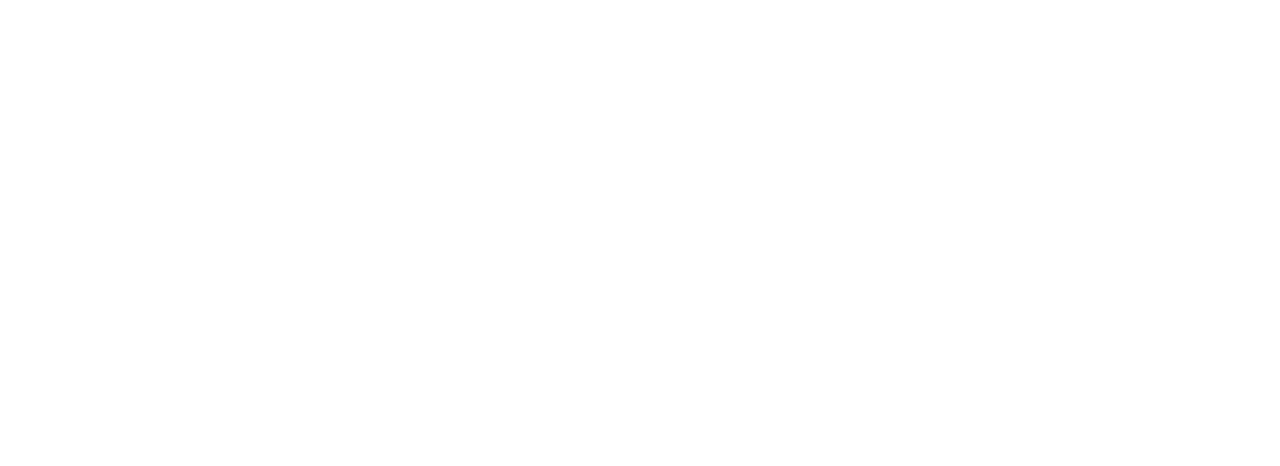
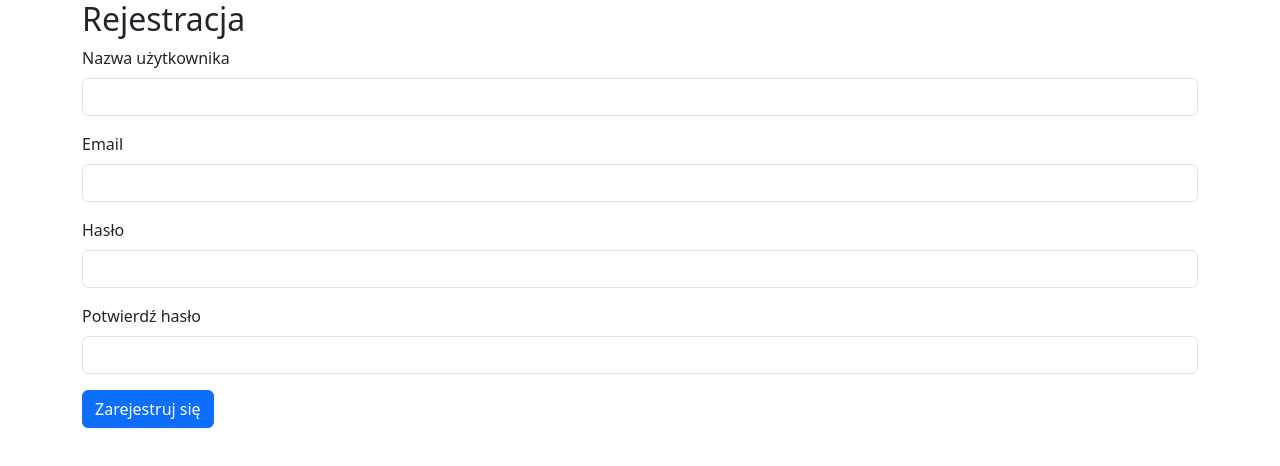
Before and after one commit to HubertSienicki/tin-project-2023, a React (Create React App) app in the folder tin-project-frontend/: page /register in a window 1280 px wide. Before the commit this address had no page. Shown: the top 466 px of the page. Built offline with nearby package versions, Linux system fonts and the light colour scheme.

Commit message:
add register page

```diff
--- /dev/null
+++ b/tin-project-frontend/src/pages/Register/Register.js
@@ -0,0 +1,91 @@
+import axios from "axios";
+import React, { useState } from "react";
+import { useNavigate } from "react-router-dom";
+
+const Register = () => {
+	const [username, setUsername] = useState("");
+	const [email, setEmail] = useState("");
+	const [password, setPassword] = useState("");
+	const [confirmPassword, setConfirmPassword] = useState("");
+	const navigate = useNavigate();
+
+	const handleSubmit = async (e) => {
+		e.preventDefault();
+		if (password !== confirmPassword) {
+			alert("Hasła nie są takie same!");
+			return;
+		}
+		//  try {
+		//    // Wywołaj API do rejestracji
+		//    await axios.post('API_ENDPOINT/register', { username, email, password });
+		//    navigate('/login'); // Przekierowanie do logowania po pomyślnej rejestracji
+		//  } catch (error) {
+		//    // Obsługa błędów
+		//  }
+	};
+
+	return (
+		<div className="container">
+			<form onSubmit={handleSubmit}>
+				<h2>Rejestracja</h2>
+				<div className="mb-3">
+					<label htmlFor="username" className="form-label">
+						Nazwa użytkownika
+					</label>
+					<input
+						type="text"
+						className="form-control"
+						id="username"
+						value={username}
+						onChange={(e) => setUsername(e.target.value)}
+						required
+					/>
+				</div>
+				<div className="mb-3">
+					<label htmlFor="email" className="form-label">
+						Email
+					</label>
+					<input
+						type="email"
+						className="form-control"
+						id="email"
+						value={email}
+						onChange={(e) => setEmail(e.target.value)}
+						required
+					/>
+				</div>
+				<div className="mb-3">
+					<label htmlFor="password" className="form-label">
+						Hasło
+					</label>
+					<input
+						type="password"
+						className="form-control"
+						id="password"
+						value={password}
+						onChange={(e) => setPassword(e.target.value)}
+						required
+					/>
+				</div>
+				<div className="mb-3">
+					<label htmlFor="confirmPassword" className="form-label">
+						Potwierdź hasło
+					</label>
+					<input
+						type="password"
+						className="form-control"
+						id="confirmPassword"
+						value={confirmPassword}
+						onChange={(e) => setConfirmPassword(e.target.value)}
+						required
+					/>
+				</div>
+				<button type="submit" className="btn btn-primary">
+					Zarejestruj się
+				</button>
+			</form>
+		</div>
+	);
+};
+
+export default Register;
--- a/tin-project-frontend/src/routes.js
+++ b/tin-project-frontend/src/routes.js
@@ -3,15 +3,15 @@
 // import Dashboard from "./pages/Dashboard";
 // import Home from "./pages/Home";
 import Login from "./pages/Login/Login";
-// import Register from "./pages/Register";
+import Register from "./pages/Register/Register";
 
 const AppRoutes = () => (
 	<Router>
 		<Routes>
 			{/* <Route exact path="/" component={Home} /> */}
 			<Route path="/login" element={<Login />} />
-			{/* <Route path="/register" component={Register} />
-			<Route path="/dashboard" component={Dashboard} /> */}
+			<Route path="/register" element={<Register />} />
+			{/* <Route path="/dashboard" component={Dashboard} /> */}
 			{/*more routes here if needed*/}
 		</Routes>
 	</Router>
```
